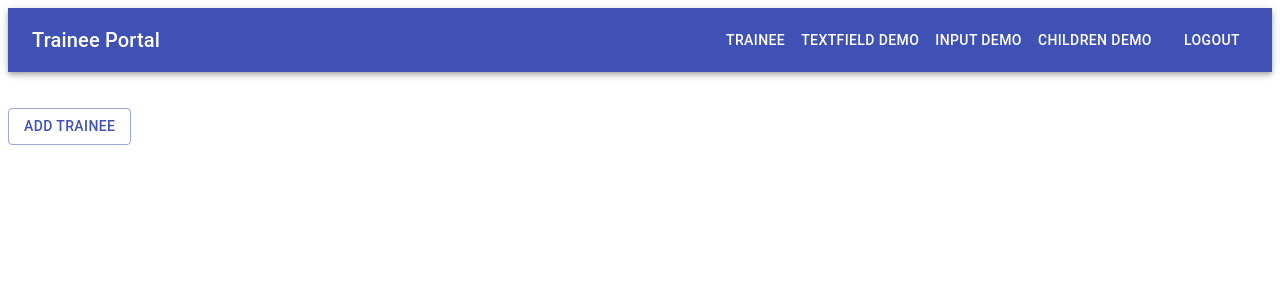
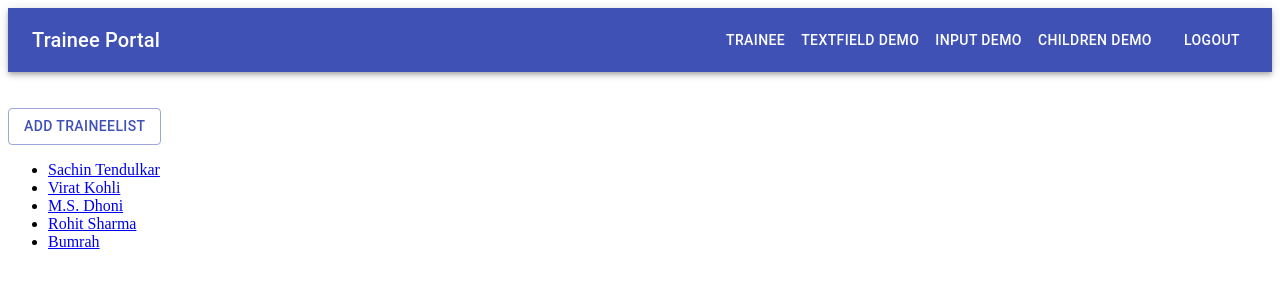
Before and after one commit to chandramfp/javascript-client, a React (Create React App) app: page /Trainee in a window 1280 px wide. Shown: the top 300 px of the page. Built offline with nearby package versions, Linux system fonts and the light colour scheme.

Commit message:
feat add feature/41016

```diff
--- a/package.json
+++ b/package.json
@@ -8,9 +8,11 @@
     "@testing-library/jest-dom": "^4.2.4",
     "@testing-library/react": "^9.4.1",
     "@testing-library/user-event": "^7.2.1",
+    "moment": "^2.24.0",
     "prop-types": "^15.7.2",
     "react": "^16.13.0",
     "react-dom": "^16.13.0",
+    "react-moment": "^0.9.7",
     "react-router-dom": "^5.1.2",
     "react-scripts": "3.4.0",
     "styled-components": "^5.0.1",
--- a/src/App.jsx
+++ b/src/App.jsx
@@ -5,8 +5,9 @@ import {
 
 import { AuthRoute, PrivateRoute } from './routes/index';
 import {
-  Trainee, Login, TextFieldDemo, ChildrenDemo, InputDemo, NoMatch,
+  Login, TextFieldDemo, ChildrenDemo, InputDemo, NoMatch,
 } from './pages/index';
+import Trainee from './pages/Trainee/Trainee';
 
 
 function App() {
--- a/src/components/button/style.js
+++ b/src/components/button/style.js
@@ -40,4 +40,17 @@ margin: 4px 2px;
 cursor: pointer;
 border-radius: 6px;
 `};
+${(props) => props.type === 'Back' && css`
+background-color: #e0e0e0;
+color: #424242;
+padding: 12px;
+text-align: center;
+text-decoration: none;
+display: inline-block;
+font-size:16px;
+margin: 4px 2px;
+cursor: pointer;
+border-radius: 6px;
+border: 1px soilid black;
+`};
 `;
--- a/src/layouts/components/Navbar/Navbar.jsx
+++ b/src/layouts/components/Navbar/Navbar.jsx
@@ -28,7 +28,7 @@ export default function ButtonAppBar() {
           <Typography variant="h6" className={classes.title}>
             Trainee Portal
           </Typography>
-          <Button component={Link} to="Trainee" color="inherit">Trainee</Button>
+          <Button component={Link} to="/Trainee" color="inherit">Trainee</Button>
           <Button component={Link} to="/TextFieldDemo" color="inherit">TextField Demo</Button>
           <Button component={Link} to="/InputDemo" color="inherit">Input Demo</Button>
           <Button component={Link} to="/ChildrenDemo" color="inherit" className={classes.menuButton}>Children Demo</Button>
--- a/src/pages/Trainee/Trainee.jsx
+++ b/src/pages/Trainee/Trainee.jsx
@@ -1,58 +1,27 @@
 import React from 'react';
-import Button from '@material-ui/core/Button';
+import { Route, Switch } from 'react-router-dom';
+import PropTypes from 'prop-types';
 
-import AddDialog from './components';
+import TraineeList from './TraineeList';
+import TraineeDetail from './TraineeDetail';
 
 
-class Trainee extends React.Component {
-  constructor(props) {
-    super(props);
-    this.state = {
-      open: false,
-      name: '',
-      email: '',
-      password: '',
-    };
-  }
+const Trainee = (props) => {
+  const { match: { path } } = props;
+  return (
+    <>
+      <Switch>
+        <Route exact path={path} component={TraineeList} />
+        <Route exact path={`${path}/:Traineeid`} component={TraineeDetail} />
+      </Switch>
 
-  onOpen = () => {
-    let { open } = this.state;
-    open = true;
-    this.setState({ open });
-  }
-
-  onClose = () => {
-    let { open } = this.state;
-    open = false;
-    this.setState({ open });
-  }
-
-  onSubmit = (name, password, email) => {
-    this.setState({
-      name,
-      password,
-      email,
-    });
-  }
-
-  render() {
-    console.log(this.state);
-    const { open } = this.state;
-    return (
-      <>
-        <br />
-        <Button variant="outlined" color="primary" onClick={this.onOpen}>
-          ADD TRAINEE
-        </Button>
-        <AddDialog
-          onClose={this.onClose}
-          open={open}
-          onSubmit={(name, password, email) => this.onSubmit(name, password, email)}
-        />
-      </>
-    );
-  }
-}
+    </>
+  );
+};
 
 
+Trainee.propTypes = {
+  match: PropTypes.objectOf(PropTypes.string).isRequired,
+};
+
 export default Trainee;
--- /dev/null
+++ b/src/pages/Trainee/TraineeDetail.jsx
@@ -0,0 +1,84 @@
+import React from 'react';
+import { makeStyles } from '@material-ui/core/styles';
+import Card from '@material-ui/core/Card';
+import CardContent from '@material-ui/core/CardContent';
+import CardMedia from '@material-ui/core/CardMedia';
+import Typography from '@material-ui/core/Typography';
+import { useHistory, useParams } from 'react-router-dom';
+
+import { NoMatch } from '../index';
+import trainee from './data/trainee';
+import { Button } from '../../components/index';
+import getDateFormatted from './helper';
+
+
+const useStyles = makeStyles((theme) => ({
+  root: {
+    display: 'flex',
+  },
+  details: {
+    display: 'flex',
+    flexDirection: 'column',
+  },
+  content: {
+    flex: '1 0 auto',
+  },
+  cover: {
+    width: 151,
+    backgroundColor: '#424242',
+    display: 'flex',
+    alignItems: 'center',
+  },
+  controls: {
+    display: 'flex',
+    alignItems: 'center',
+    paddingLeft: theme.spacing(1),
+    paddingBottom: theme.spacing(1),
+  },
+  Text: {
+    color: 'white',
+    marginLeft: theme.spacing(5),
+  },
+  playIcon: {
+    height: 38,
+    width: 38,
+  },
+}));
+
+export default function TraineeDetail() {
+  const classes = useStyles();
+  const history = useHistory();
+  const { Traineeid } = useParams();
+  const result = trainee.find((element) => element.id === Traineeid);
+
+  if (!trainee.find((element) => element.id === Traineeid)) {
+    return <NoMatch />;
+  }
+  return (
+    <>
+      <Card className={classes.root}>
+        <CardMedia className={classes.cover}>
+          <div className={classes.Text}>Thumbnail</div>
+        </CardMedia>
+        <div className={classes.details}>
+          <CardContent className={classes.content}>
+            <Typography component="h5" variant="h5">
+              {result.name}
+            </Typography>
+            <Typography variant="subtitle1" color="textSecondary">
+              {getDateFormatted(result.createdAt)}
+            </Typography>
+            <Typography variant="subtitle1" color="textSecondary">
+              {result.email}
+            </Typography>
+          </CardContent>
+        </div>
+      </Card>
+      <br />
+      <div align="center">
+        <Button value="Back" onClick={() => history.goBack()} />
+      </div>
+
+    </>
+  );
+}
--- /dev/null
+++ b/src/pages/Trainee/TraineeList.jsx
@@ -0,0 +1,71 @@
+import React from 'react';
+import { Link } from 'react-router-dom';
+import Button from '@material-ui/core/Button';
+import trainee from './data/trainee';
+
+
+import AddDialog from './components';
+
+
+class TraineeList extends React.Component {
+  constructor(props) {
+    super(props);
+    this.state = {
+      open: false,
+      name: '',
+      email: '',
+      password: '',
+    };
+  }
+
+  onOpen = () => {
+    let { open } = this.state;
+    open = true;
+    this.setState({ open });
+  }
+
+  onClose = () => {
+    let { open } = this.state;
+    open = false;
+    this.setState({ open });
+  }
+
+  onSubmit = (name, password, email) => {
+    this.setState({
+      name,
+      password,
+      email,
+    });
+  }
+
+  render() {
+    console.log(this.state);
+    const { open } = this.state;
+    return (
+      <>
+        <br />
+        <Button variant="outlined" color="primary" onClick={this.onOpen}>
+          ADD TRAINEELIST
+        </Button>
+        <AddDialog
+          onClose={this.onClose}
+          open={open}
+          onSubmit={(name, password, email) => this.onSubmit(name, password, email)}
+        />
+        <ul>
+          {
+            trainee && trainee.length && trainee.map((element) => (
+              <li>
+                <Link to={`/Trainee/${element.id}`}>{element.name}</Link>
+              </li>
+            ))
+          }
+        </ul>
+
+      </>
+    );
+  }
+}
+
+
+export default TraineeList;
--- /dev/null
+++ b/src/pages/Trainee/data/trainee.js
@@ -0,0 +1,35 @@
+const trainees = [
+  {
+    id: '5c6c47af7740654f0915fac9',
+    name: 'Sachin Tendulkar',
+    email: 'sachin@gmail.com',
+    createdAt: '2019-02-10T18:15:11.778Z',
+  },
+  {
+    id: '5c6c47af7740654f0455fac9',
+    name: 'Virat Kohli',
+    email: 'virat@gmail.com',
+    createdAt: '2019-02-12T18:15:11.778Z',
+  },
+  {
+    id: '5c6567af7740654f0915fac9',
+    name: 'M.S. Dhoni',
+    email: 'msdhoni@gmail.com',
+    createdAt: '2019-02-13T18:15:11.778Z',
+  },
+  {
+    id: '5c6c47af7747854f0915fac9',
+    name: 'Rohit Sharma',
+    email: 'rohit.sharma',
+    createdAt: '2019-02-14T18:15:11.778Z',
+  },
+  {
+    id: '5c6c47af7740654f0915876c9',
+    name: 'Bumrah',
+    email: 'bumhrah@gmail.com',
+    createdAt: '2019-02-15T18:15:11.778Z',
+  },
+];
+
+
+export default trainees;
--- /dev/null
+++ b/src/pages/Trainee/helper.jsx
@@ -0,0 +1,7 @@
+import moment from 'moment';
+
+
+const getDateFormatted = (date) => moment(date).format('dddd, MMMM Do YYYY, h:mm:ss a');
+
+
+export default getDateFormatted;
--- a/src/pages/Trainee/index.js
+++ b/src/pages/Trainee/index.js
@@ -1,4 +1,5 @@
 import AddDialog from './components/index';
-import Trainee from './Trainee';
+import TraineeList from './TraineeList';
 
-export { AddDialog, Trainee };
+
+export { AddDialog, TraineeList };
--- a/src/pages/index.js
+++ b/src/pages/index.js
@@ -3,8 +3,8 @@ import InputDemo from './InputDemo/index';
 import ChildrenDemo from './ChildrenDemo/index';
 import Login from './Login/index';
 import NoMatch from './NoMatch/index';
-import { Trainee } from './Trainee/index';
+
 
 export {
-  TextFieldDemo, InputDemo, ChildrenDemo, Login, NoMatch, Trainee,
+  TextFieldDemo, InputDemo, ChildrenDemo, Login, NoMatch,
 };
```
Also changed, not shown: 1 other file (tests, documents, lock files or other folders).
